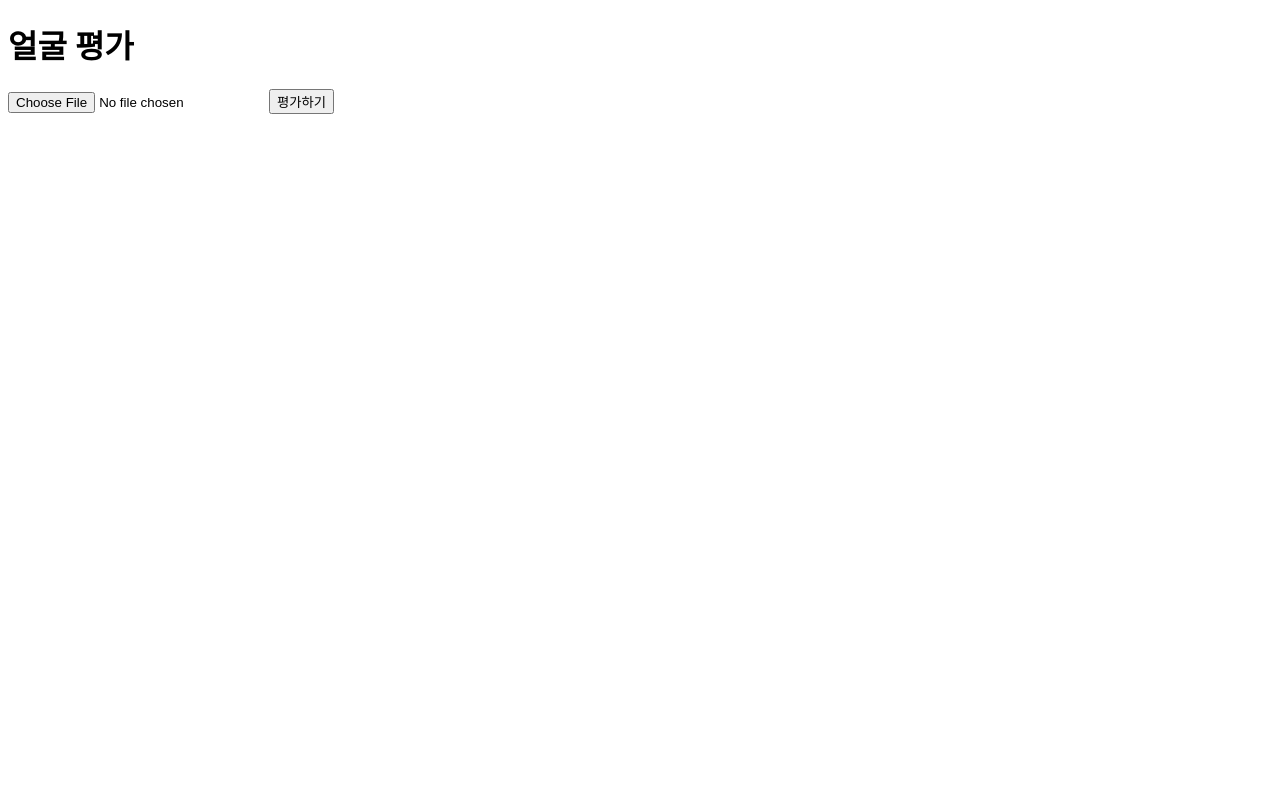
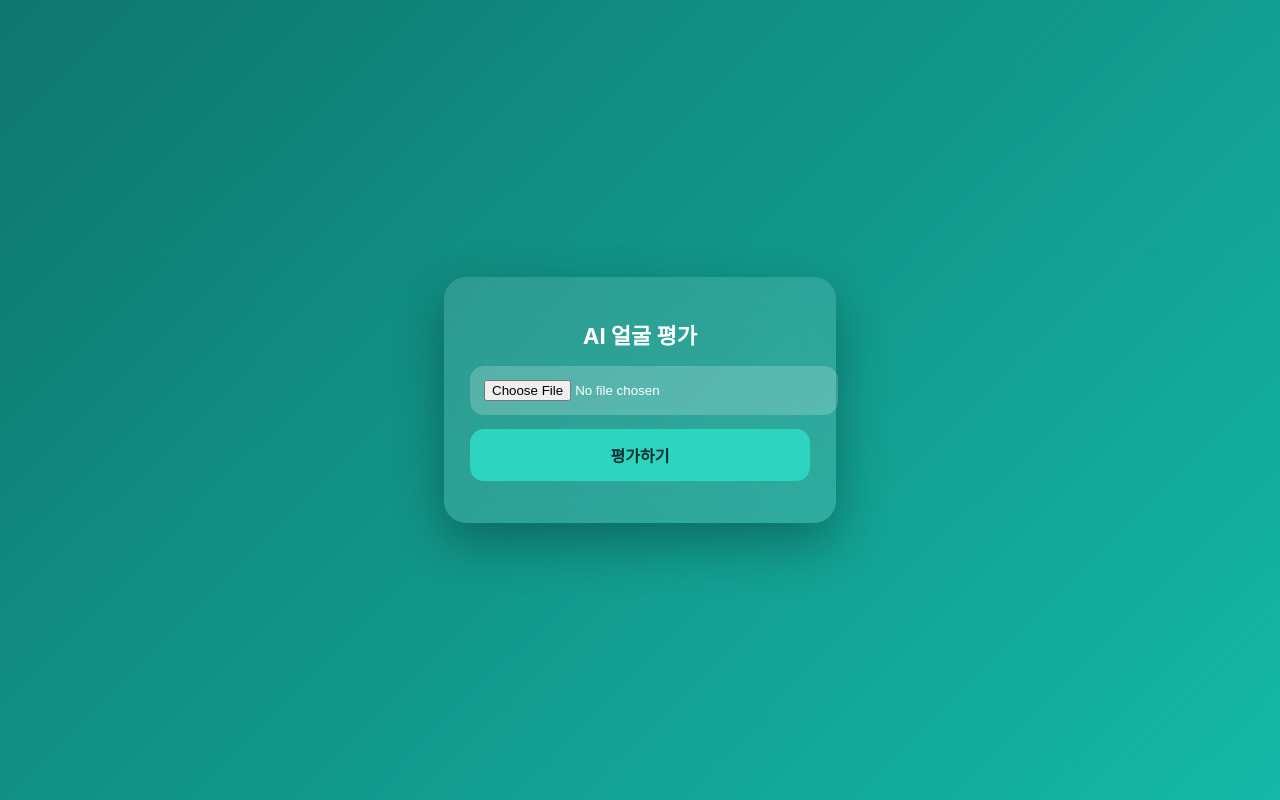
Before and after one commit to hello-worldyj/face, a website: page index.html in a window 1280 px wide. Drawn offline with Linux system fonts and the light colour scheme.

Commit message:
Update index.html

```diff
--- a/index.html
+++ b/index.html
@@ -2,52 +2,141 @@
 <html lang="ko">
 <head>
   <meta charset="UTF-8" />
-  <title>얼굴 평가</title>
-  <link rel="stylesheet" href="style.css" />
+  <title>AI 얼굴 평가</title>
+  <meta name="viewport" content="width=device-width, initial-scale=1" />
+
+  <style>
+    body {
+      margin: 0;
+      min-height: 100vh;
+      background: linear-gradient(135deg, #0f766e, #14b8a6);
+      display: flex;
+      justify-content: center;
+      align-items: center;
+      font-family: -apple-system, BlinkMacSystemFont, sans-serif;
+      color: #fff;
+    }
+
+    .card {
+      width: 340px;
+      background: rgba(255,255,255,0.12);
+      backdrop-filter: blur(18px);
+      border-radius: 22px;
+      padding: 26px;
+      box-shadow: 0 20px 50px rgba(0,0,0,0.3);
+      text-align: center;
+    }
+
+    h1 {
+      margin-bottom: 16px;
+      font-size: 22px;
+    }
+
+    input[type="file"] {
+      width: 100%;
+      padding: 14px;
+      border-radius: 14px;
+      border: none;
+      background: rgba(255,255,255,0.2);
+      color: #fff;
+      cursor: pointer;
+    }
+
+    button {
+      margin-top: 14px;
+      width: 100%;
+      padding: 14px;
+      border-radius: 14px;
+      border: none;
+      font-size: 16px;
+      background: #2dd4bf;
+      color: #042f2e;
+      font-weight: 700;
+      cursor: pointer;
+    }
+
+    .preview {
+      margin-top: 16px;
+    }
+
+    .preview img {
+      width: 100%;
+      border-radius: 16px;
+      box-shadow: 0 10px 25px rgba(0,0,0,0.25);
+    }
+
+    .result {
+      margin-top: 18px;
+      background: rgba(0,0,0,0.25);
+      border-radius: 16px;
+      padding: 14px;
+      font-size: 15px;
+      line-height: 1.5;
+    }
+
+    .score {
+      font-size: 20px;
+      font-weight: 800;
+      margin-bottom: 6px;
+    }
+
+    .percent {
+      color: #99f6e4;
+      font-weight: 700;
+      margin-bottom: 8px;
+    }
+  </style>
 </head>
+
 <body>
   <div class="card">
-    <h1>얼굴 평가</h1>
+    <h1>AI 얼굴 평가</h1>
 
-    <input type="file" id="photo" accept="image/*" />
-    <img id="preview" />
+    <form id="form">
+      <input type="file" name="photo" accept="image/*" required />
+      <button>평가하기</button>
+    </form>
 
-    <button onclick="evaluate()">평가하기</button>
+    <div class="preview" id="preview"></div>
 
-    <div class="result">
-      <div id="score"></div>
-      <div id="feedback"></div>
-    </div>
+    <div class="result" id="result" style="display:none;"></div>
   </div>
 
   <script>
+    const form = document.getElementById("form");
     const preview = document.getElementById("preview");
+    const result = document.getElementById("result");
+    const fileInput = document.querySelector("input[type=file]");
 
-document.getElementById("photo").addEventListener("change", e => {
-  const file = e.target.files[0];
-  preview.src = URL.createObjectURL(file);
-  preview.style.display = "block";
+    fileInput.addEventListener("change", () => {
+      const file = fileInput.files[0];
+      if (!file) return;
+
+      const url = URL.createObjectURL(file);
+      preview.innerHTML = `<img src="${url}">`;
     });
 
-async function evaluate() {
-  const file = document.getElementById("photo").files[0];
-  if (!file) return alert("사진 선택해");
+    form.addEventListener("submit", async e => {
+      e.preventDefault();
 
-  const formData = new FormData();
-  formData.append("photo", file);
+      result.style.display = "block";
+      result.innerHTML = "분석 중...";
+
+      const data = new FormData(form);
 
       const res = await fetch("/upload", {
         method: "POST",
-    body: formData
+        body: data
       });
 
-  const data = await res.json();
+      const json = await res.json();
 
-  document.getElementById("score").innerText =
-    `점수: ${data.score}/10`;
-  document.getElementById("feedback").innerText =
-    data.feedback;
-}
+      result.innerHTML = `
+        <div class="score">점수: ${json.score}/10</div>
+        <div class="percent">상위 ${json.percent}%</div>
+        <div>${json.feedback}</div>
+      `;
+    });
   </script>
 </body>
 </html>
```
Lines whose indentation alone changed are shown as unchanged.
